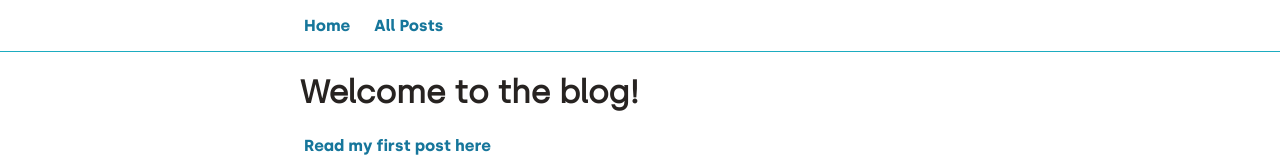
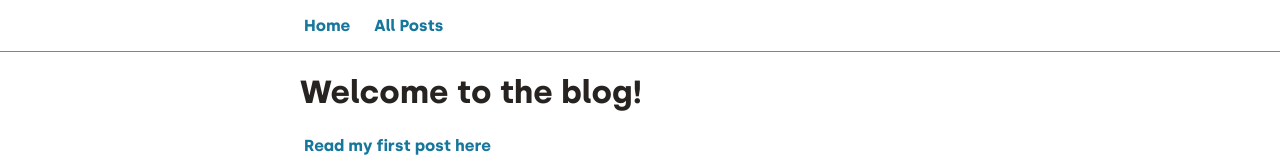
Before and after one commit to frankluongo/blog.frankluongo.com, a Next.js app: page / in a window 1280 px wide. Shown: the top 163 px of the page. Built offline with nearby package versions, Linux system fonts and the light colour scheme.

Commit message:
dfglkjdsfgjkl

```diff
--- a/src/app/page.jsx
+++ b/src/app/page.jsx
@@ -1,14 +1,16 @@
+import { Heading } from "./components/Heading";
 import { InternalLink } from "./components/InternalLink";
+import { Paragraph } from "./components/Paragraph";
 
 export default function Home() {
   return (
     <div className="container blog">
-      <h1>Welcome to the blog!</h1>
-      <p>
+      <Heading>Welcome to the blog!</Heading>
+      <Paragraph>
         <InternalLink href="/dropdown-menu">
           Read my first post here
         </InternalLink>
-      </p>
+      </Paragraph>
     </div>
   );
 }
```
